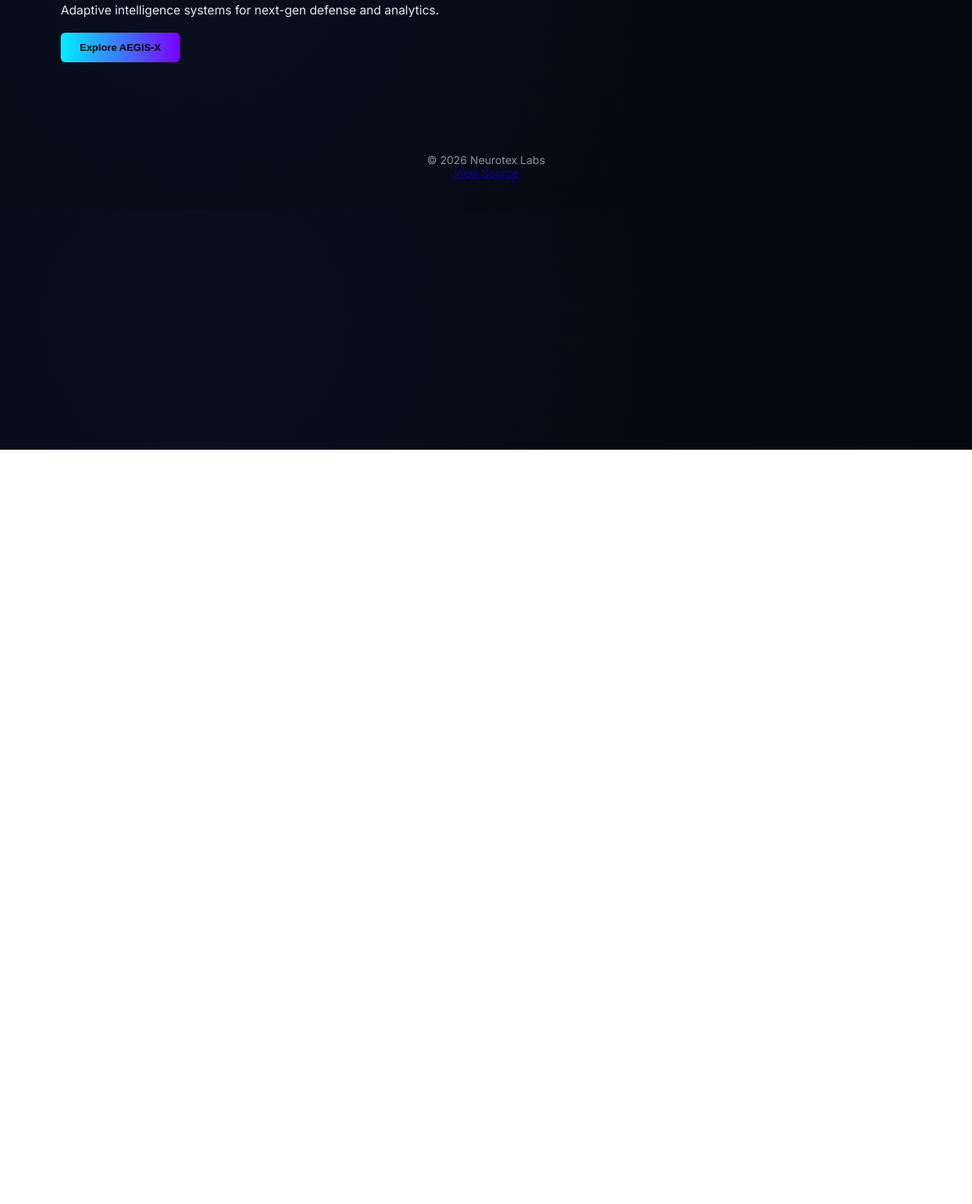
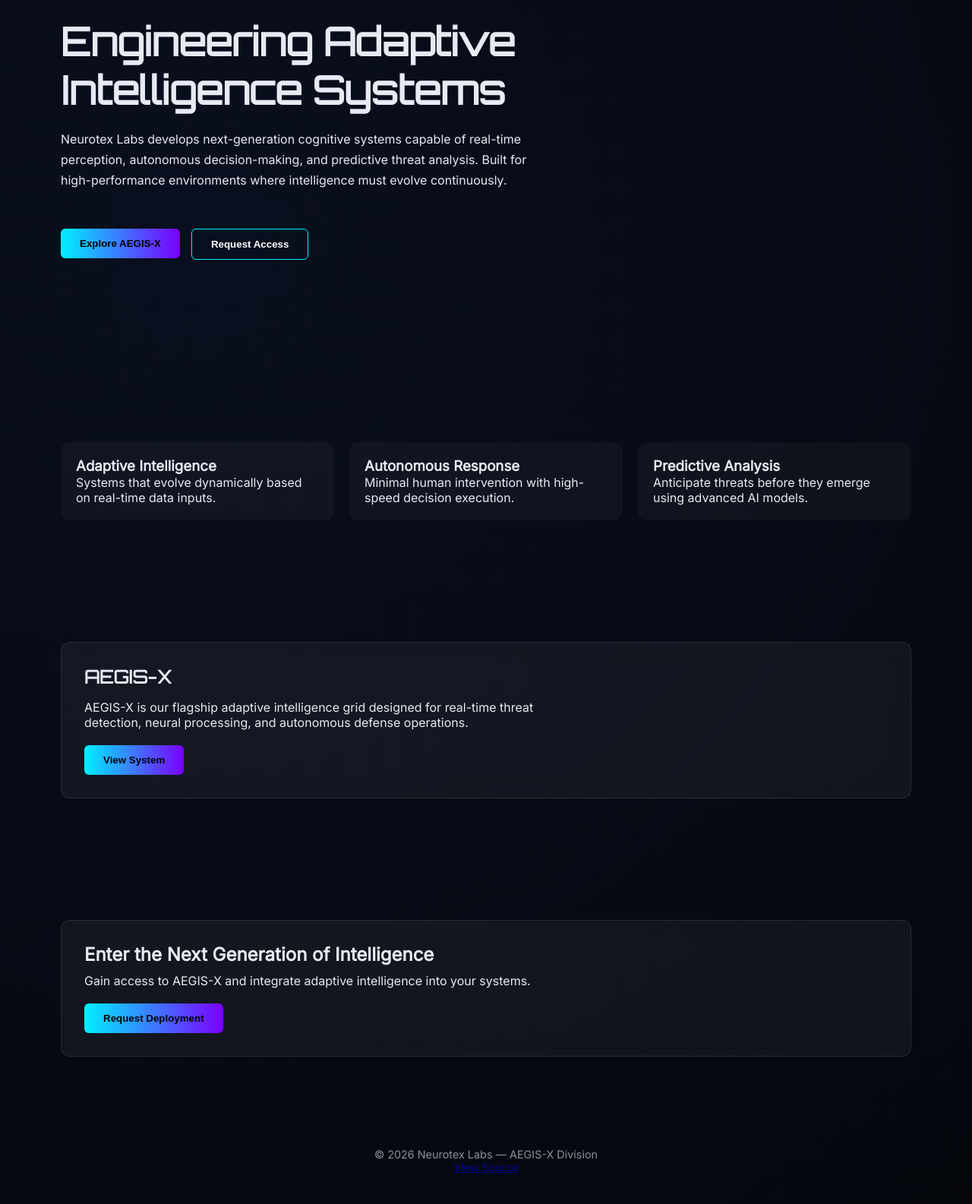
Before and after one commit to RahulSaikia0025/AEGISX, a website: page index.html in a window 1280 px wide. Shown: the part 208-1793 px from the top of the page at 76% size. Before the commit the page ends 800 px from the top, so only its background shows below. Drawn offline with Linux system fonts and the light colour scheme.

Commit message:
Update index.html

```diff
--- a/index.html
+++ b/index.html
@@ -6,20 +6,6 @@
 
 <title>Neurotex Labs | AEGIS-X Adaptive Intelligence</title>
 <meta name="description" content="Neurotex Labs builds advanced AI-powered adaptive intelligence systems. Explore AEGIS-X for real-time threat detection and autonomous defense.">
-<meta name="keywords" content="Neurotex Labs, AEGIS-X, AI defense, adaptive intelligence, cybersecurity AI">
-<meta name="author" content="Neurotex Labs">
-<meta name="robots" content="index, follow">
-
-<meta property="og:title" content="Neurotex Labs | AEGIS-X">
-<meta property="og:description" content="Adaptive Intelligence Grid for real-time defense and predictive analysis.">
-<meta property="og:image" content="https://www.aegistech.co.in/assets/images/preview.png">
-<meta property="og:url" content="https://www.aegistech.co.in/">
-<meta property="og:type" content="website">
-
-<meta name="twitter:card" content="summary_large_image">
-<meta name="twitter:title" content="Neurotex Labs | AEGIS-X">
-<meta name="twitter:description" content="Next-gen AI defense systems powered by adaptive intelligence.">
-<meta name="twitter:image" content="https://www.aegistech.co.in/assets/images/preview.png">
 
 <link rel="icon" href="assets/images/favicon.png">
 <link href="https://fonts.googleapis.com/css2?family=Orbitron&family=Inter&display=swap" rel="stylesheet">
@@ -28,6 +14,7 @@
 
 <body>
 
+<!-- 🔷 Header -->
 <header>
   <div class="logo">Neurotex Labs</div>
   <nav>
@@ -39,20 +26,97 @@
   </nav>
 </header>
 
-<section class="section">
-  <h1 style="font-family:Orbitron;font-size:3rem;">Neurotex Labs</h1>
-  <p>Adaptive intelligence systems for next-gen defense and analytics.</p>
+<!-- 🔥 Hero Section -->
+<section class="section" style="min-height:80vh; display:flex; flex-direction:column; justify-content:center;">
 
-  <a href="aegis-x.html">
-    <button class="btn">Explore AEGIS-X</button>
-  </a>
+  <h1 style="font-family:Orbitron; font-size:3.2rem; max-width:800px;">
+    Engineering Adaptive Intelligence Systems
+  </h1>
+
+  <p style="margin-top:20px; max-width:650px; line-height:1.7;">
+    Neurotex Labs develops next-generation cognitive systems capable of real-time perception,
+    autonomous decision-making, and predictive threat analysis. Built for high-performance
+    environments where intelligence must evolve continuously.
+  </p>
+
+  <div style="margin-top:30px; display:flex; gap:15px; flex-wrap:wrap;">
+    <a href="aegis-x.html">
+      <button class="btn">Explore AEGIS-X</button>
+    </a>
+
+    <a href="contact.html">
+      <button class="btn" style="background:transparent; color:white; border:1px solid #00F0FF;">
+        Request Access
+      </button>
+    </a>
+  </div>
+
 </section>
 
+<!-- 🧠 Value Section -->
+<section class="section">
+  <div class="grid">
+
+    <div class="card">
+      <h3>Adaptive Intelligence</h3>
+      <p>Systems that evolve dynamically based on real-time data inputs.</p>
+    </div>
+
+    <div class="card">
+      <h3>Autonomous Response</h3>
+      <p>Minimal human intervention with high-speed decision execution.</p>
+    </div>
+
+    <div class="card">
+      <h3>Predictive Analysis</h3>
+      <p>Anticipate threats before they emerge using advanced AI models.</p>
+    </div>
+
+  </div>
+</section>
+
+<!-- ⚔️ Product Highlight -->
+<section class="section">
+  <div class="glass">
+
+    <h2 style="font-family:Orbitron;">AEGIS-X</h2>
+
+    <p style="margin-top:15px; max-width:650px;">
+      AEGIS-X is our flagship adaptive intelligence grid designed for real-time threat detection,
+      neural processing, and autonomous defense operations.
+    </p>
+
+    <a href="aegis-x.html">
+      <button class="btn" style="margin-top:20px;">View System</button>
+    </a>
+
+  </div>
+</section>
+
+<!-- 🚀 CTA -->
+<section class="section">
+  <div class="glass">
+
+    <h2>Enter the Next Generation of Intelligence</h2>
+
+    <p style="margin-top:10px;">
+      Gain access to AEGIS-X and integrate adaptive intelligence into your systems.
+    </p>
+
+    <a href="contact.html">
+      <button class="btn" style="margin-top:20px;">Request Deployment</button>
+    </a>
+
+  </div>
+</section>
+
+<!-- 🔻 Footer -->
 <div class="footer">
-  © 2026 Neurotex Labs <br>
+  © 2026 Neurotex Labs — AEGIS-X Division <br>
   <a href="https://github.com/RahulSaikia0025/AEGISX" target="_blank">View Source</a>
 </div>
 
 <script src="assets/js/main.js"></script>
+
 </body>
 </html>
```
